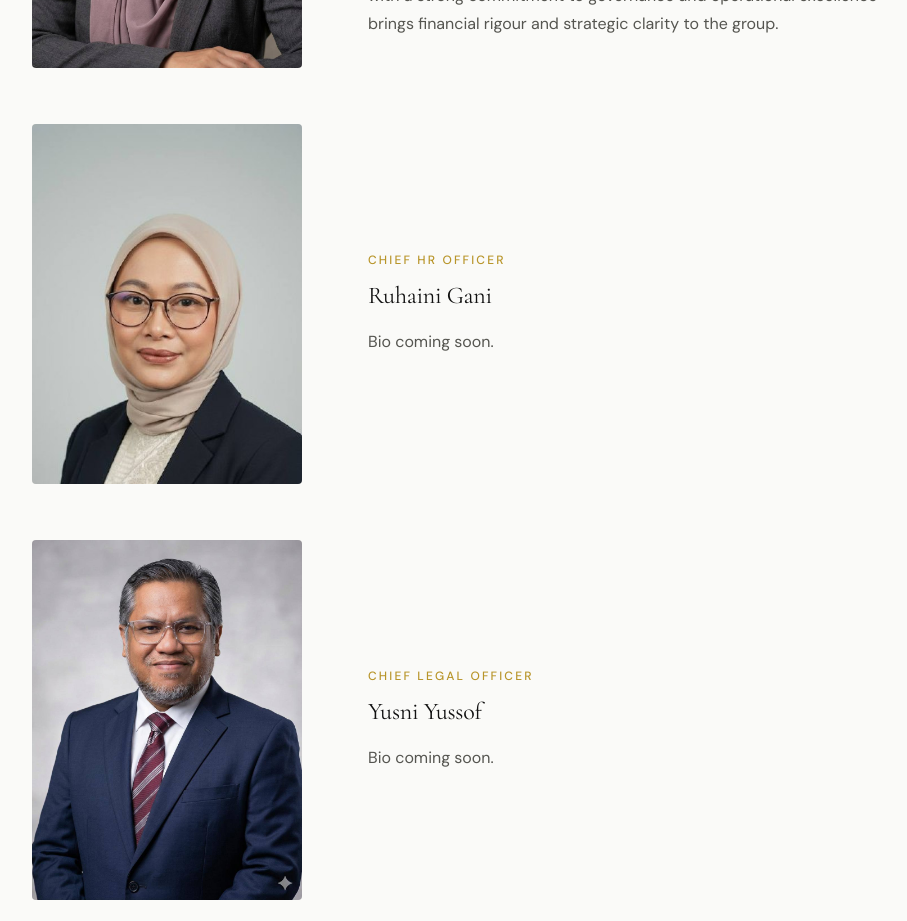
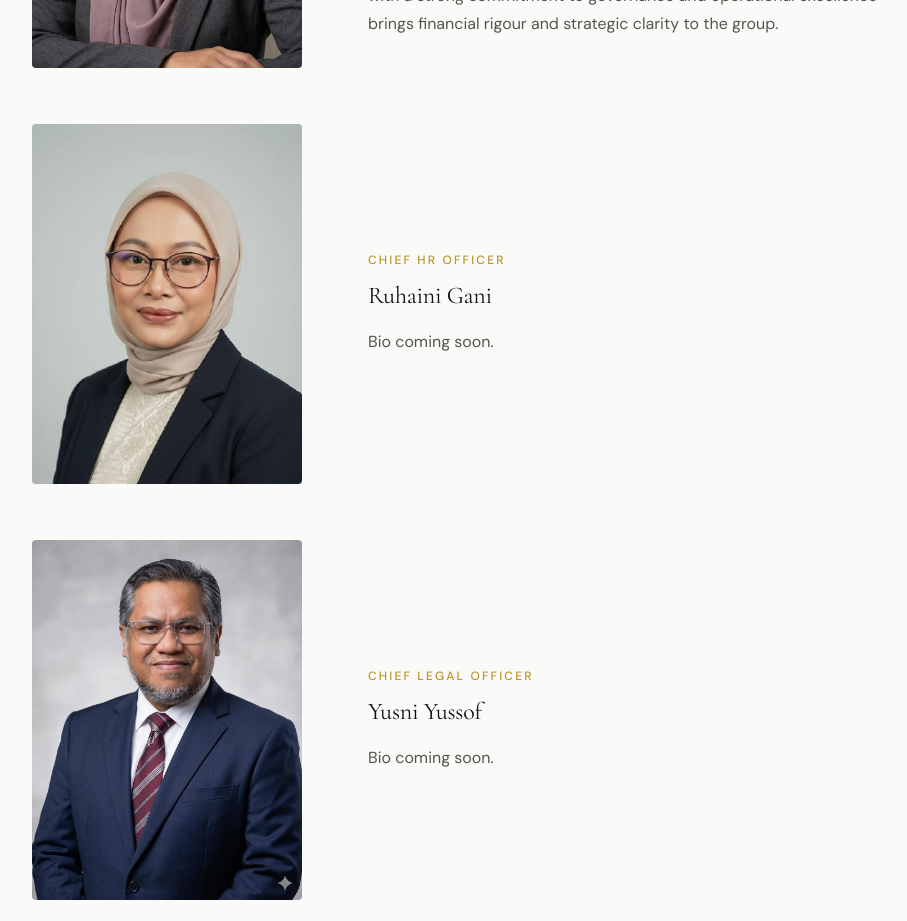
Before and after one commit to shamnashriq-ai/triballiance-website, a Next.js app: page /about/leadership in a window 1280 px wide. Shown: the part 2220-3141 px from the top of the page, without its empty margins (160-1067 px from the left). Built offline with nearby package versions, Linux system fonts and the light colour scheme.

Commit message:
Adjust Ruhaini photo position for consistent framing
Co-Authored-By: UtilizeBot <noreply@utilizebot.com>

```diff
--- a/src/app/about/leadership/page.tsx
+++ b/src/app/about/leadership/page.tsx
@@ -34,6 +34,7 @@ const leaders = [
     role: "Chief HR Officer",
     image: "/leader-ruhaini.jpg",
     bio: "Bio coming soon.",
+    imagePosition: "center 20%",
   },
   {
     name: "Yusni Yussof",
@@ -72,6 +73,7 @@ export default function LeadershipPage() {
                         width={280}
                         height={373}
                         className="w-full h-full object-cover object-top"
+                        style={leader.imagePosition ? { objectPosition: leader.imagePosition } : undefined}
                       />
                     ) : (
                       <div className="w-full h-full flex items-center justify-center text-[var(--color-text-secondary)] text-sm">
```
